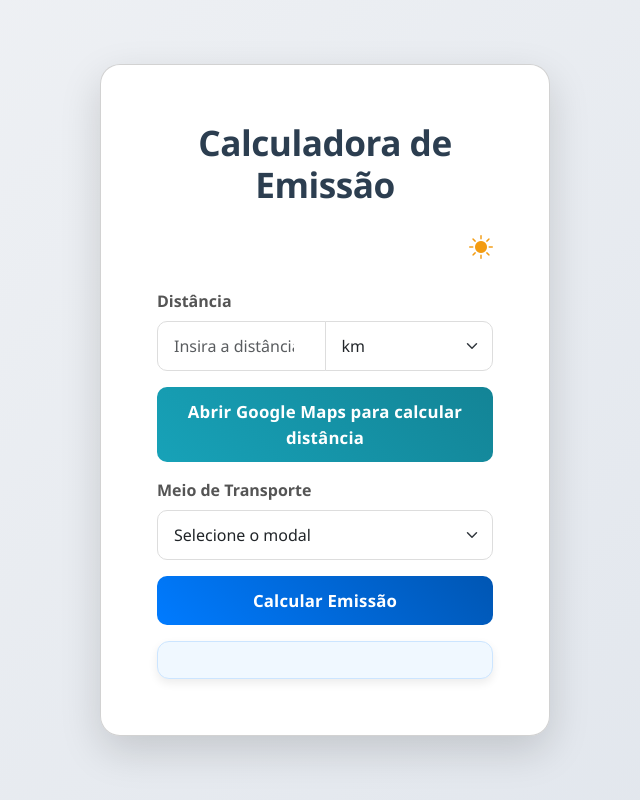
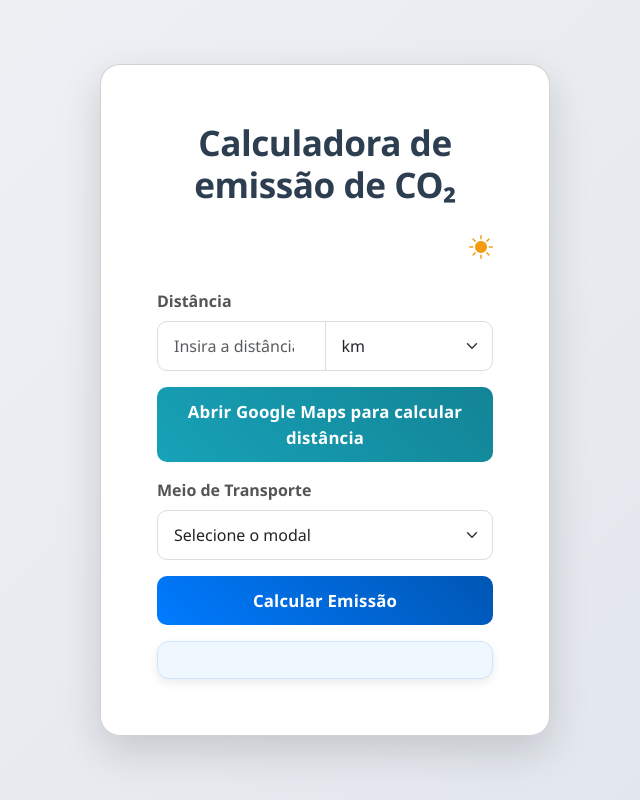
Before and after one commit to GabrielDias7/CO-Calculator, a plain HTML site: page index.html in a window 1280 px wide. Shown: the whole page, without its empty margins (315-955 px from the left). Drawn offline with nearby package versions, Linux system fonts and the light colour scheme.

Commit message:
Update index.html

```diff
--- a/index.html
+++ b/index.html
@@ -18,7 +18,7 @@
     <div class="container d-flex justify-content-center align-items-center min-vh-100">
         <div class="card" id="calculator">
             <div class="card-body">
-                <h5 class="card-title text-center mb-4">Calculadora de Emissão</h5>
+                <h5 class="card-title text-center mb-4">Calculadora de emissão de CO₂</h5>
 
                 <div class="theme-toggle-container mb-3 d-flex justify-content-end align-items-center">
                     <i class="bi bi-sun-fill theme-icon" id="themeIconToggle"></i>
```
